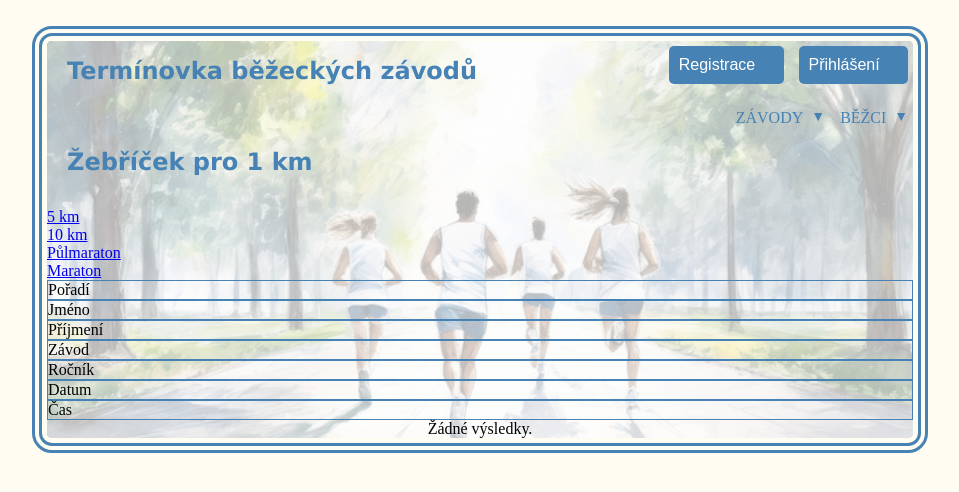
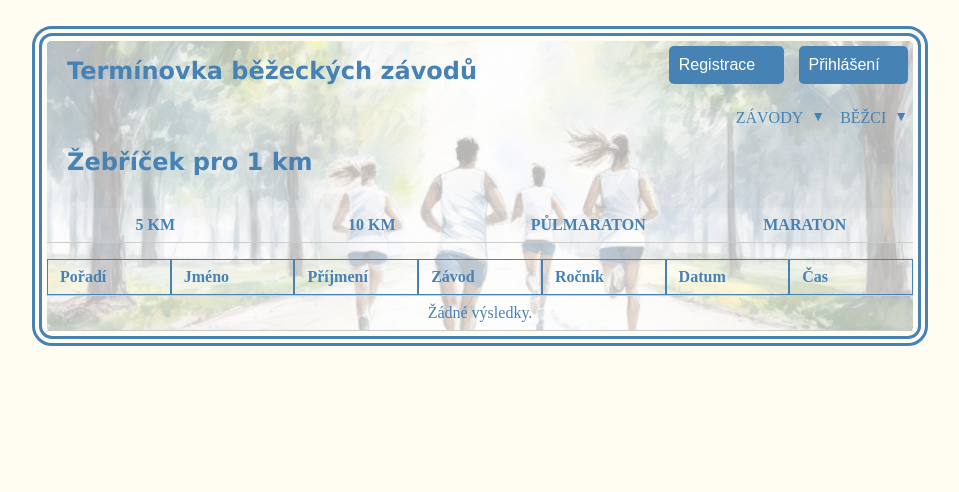
Before and after one commit to vsykora753/SDA_TERMINOVKA, a Django app: page /zebricek/1/ in a window 1280 px wide. Shown: the top 492 px of the page, without its empty margins (160-1119 px from the left). Run offline with Django 5.2, Linux system fonts and the light colour scheme; data comes from the database, SQL or seed files in the repository; parts of the project's set-up code (start-up, migrations or seed data) failed here and were passed over.

Commit message:
fix css for responsible display at smartphone

```diff
--- /dev/null
+++ b/static/css/flex_table.css
@@ -0,0 +1,63 @@
+.flex-table {
+    display: flex;
+    flex-direction: column;
+    width: 100%;
+    font-size: 16px;
+    margin-top: 20px;
+
+}
+
+.flex-table-header,
+.flex-table-row {
+    display: flex;
+    border-bottom: 1px solid #ccc;
+
+}
+
+.flex-table-header {
+    background-color: rgba(255, 255, 255, 0.1); /* Průhledné bílé pozadí */
+    color: #4682b4;
+    font-weight: bold;
+
+
+}
+
+.flex-table-header div,
+.flex-table-row div {
+    flex: 1;
+    padding: 8px 12px;
+    text-align: left;
+    color: #4682b4;
+
+
+}
+
+.flex-table-row:nth-child(even) {
+    background-color: rgba(255, 255, 255, 0.1); /* Průhledné bílé pozadí */
+}
+
+.flex-table-row:hover {
+    background-color:rgba(255, 255, 255, 0.5); /* Průhledné bílé pozadí */
+}
+
+/* Odkazy jako hlavička */
+.flex-distance-header {
+    background-color: rgba(255, 255, 255, 0.1); /* Průhledné bílé pozadí */
+    font-weight: normal;
+    justify-content: space-between;
+    text-transform: uppercase;
+    margin-bottom: 1rem;
+}
+
+.flex-distance-header a {
+    color: #4682b4;
+    text-decoration: none;
+    font-weight: bold;
+    display: block;
+    text-align: center;
+
+}
+
+.flex-distance-header a:hover {
+    text-decoration: underline;
+}
--- a/static/css/terminovka.css
+++ b/static/css/terminovka.css
@@ -1,6 +1,6 @@
 .search-form-bar {
     box-sizing: border-box;
-    display: flex;
+    /*display: flex; */
     flex-direction: row;
     justify-content: flex-start;
     align-items: center;
--- a/static/css/user_form_register.css
+++ b/static/css/user_form_register.css
@@ -35,7 +35,7 @@
     border: 0.4px solid #dbd9d9;
     border-radius: 5px;
     font-size: 1rem;
-    width: 100%; /* Celá šířka pole */
+    /*width: 100%; /* Celá šířka pole */
     box-sizing: border-box;
 
 }
```
